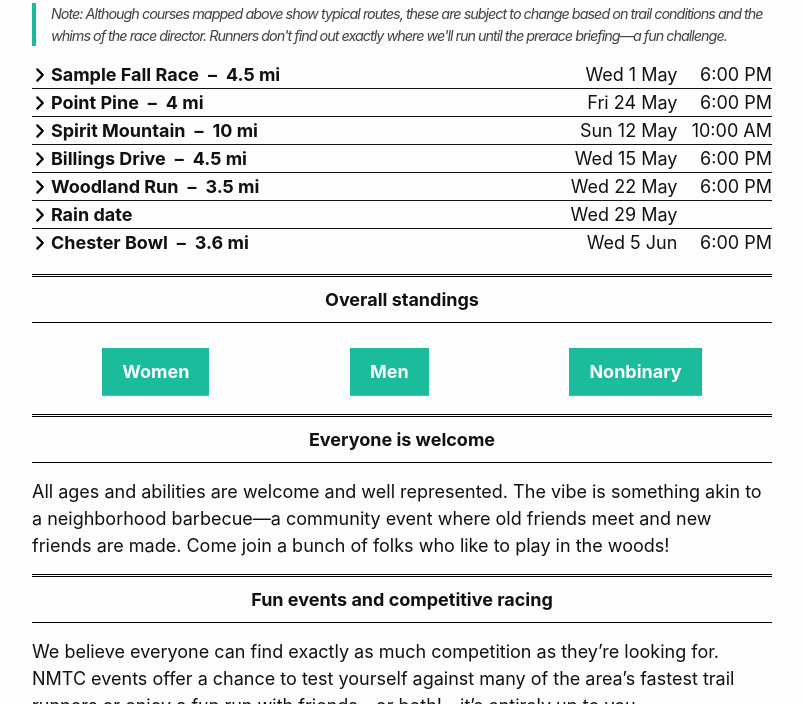
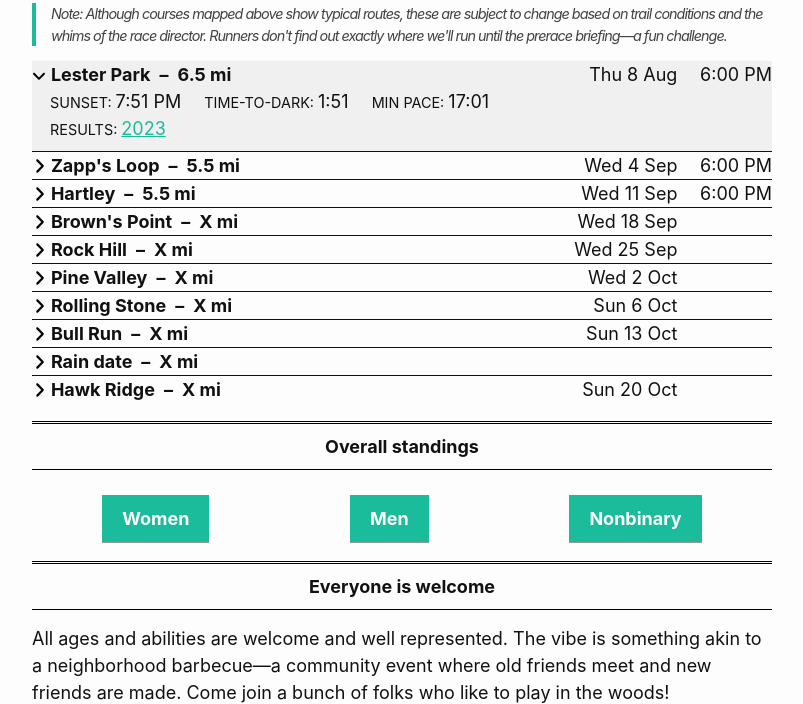
Before and after one commit to nmtc-run/nmtc-run.github.io, a Jekyll site: the page built from pages/series-fall.md, in a window 1280 px wide and 900 px high, scrolled down 1210 px, cut to the strip 196-900 px from the top of the window. Shown: the whole strip, without its empty margins (238-1041 px from the left). Built offline with Jekyll 4.4.1, drawn with Linux system fonts in a browser that asks for light colours.

Commit message:
data entry  fall series

```diff
--- a/_data/series-fall.yml
+++ b/_data/series-fall.yml
@@ -1,89 +1,134 @@
-- name: Sample Fall Race
-  date: 2024-05-01 # use format: YYYY-MM-DD
+- name: Lester Park
+  date: 2024-08-08 # use format: YYYY-MM-DD
   time: "6:00 PM"
-  dist: 4.5 mi
-  sunset: "8:20 PM"
-  time-to-dark: "2:20"
-  min-pace: "30:50"
-  start-address: 110 Moccasin Mike Rd, Superior, WI 54880
-  start-gps: 46.6727892, -92.0018801 # use decimal lat,long format: X.XXXXXXX, X,XXXXXXX
-  results-last-year: https://nmtc.run/wp-content/uploads/2023/05/2023-Bear-Creek-Trail-Run.pdf
+  dist: 6.5 mi
+  sunset: "7:51 PM"
+  time-to-dark: "1:51"
+  min-pace: "17:01"
+  start-address:
+  start-gps:  # use decimal lat,long format: X.XXXXXXX, X,XXXXXXX
+  results-last-year: https://nmtc.run/wp-content/uploads/2023/08/Lester.pdf
   results:
-  description: true
+  description:
 
-- name: Point Pine
-  date: 2024-05-24 # use format: YYYY-MM-DD
+- name: Zapp's Loop
+  date: 2024-09-04 # use format: YYYY-MM-DD
   time: "6:00 PM"
-  dist: 4 mi
-  sunset: "8:38 PM"
-  time-to-dark: "2:38"
-  min-pace: "37:30"
-  start-address: 5000 Minnesota Ave, Duluth, MN 55802
-  start-gps: 46.7270794, -92.0467458 # use decimal lat,long format: X.XXXXXXX, X,XXXXXXX
-  results-last-year: https://nmtc.run/wp-content/uploads/2023/05/Point-Pine.pdf
+  dist: 5.5 mi
+  sunset: "7:38 PM"
+  time-to-dark: "1:38"
+  min-pace: "17:31"
+  start-address:
+  start-gps:  # use decimal lat,long format: X.XXXXXXX, X,XXXXXXX
+  results-last-year: https://nmtc.run/wp-content/uploads/2023/08/Lester.pdf
   results:
+  description:
 
-- name: Spirit Mountain
-  date: 2024-05-12 # use format: YYYY-MM-DD
-  time: "10:00 AM"
-  dist: 10 mi
-  sunset:
-  time-to-dark:
-  min-pace:
-  start-address: 9525 W Skyline Pkwy, Duluth, MN 55810
-  start-gps: 46.722692, -92.217929 # use decimal lat,long format: X.XXXXXXX, X,XXXXXXX
-  results-last-year: https://nmtc.run/wp-content/uploads/2023/05/Spirit-Mountain.pdf
+- name: Hartley
+  date: 2024-09-11 # use format: YYYY-MM-DD
+  time: "6:00 PM"
+  dist: 5.5 mi
+  sunset: "7:24 PM"
+  time-to-dark: "1:24"
+  min-pace: "15:01"
+  start-address:
+  start-gps:  # use decimal lat,long format: X.XXXXXXX, X,XXXXXXX
+  results-last-year: https://nmtc.run/wp-content/uploads/2023/09/2023-Hartley.pdf
   results:
+  description:
 
-- name: Billings Drive
-  date: 2024-05-15 # use format: YYYY-MM-DD
-  time: "6:00 PM"
-  dist: 4.5 mi
-  sunset:
-  time-to-dark:
-  min-pace:
-  start-address: Billings Dr, Superior, WI 54880
-  start-gps: 46.691779, -92.144101 # use decimal lat,long format: X.XXXXXXX, X,XXXXXXX
-  results-last-year: https://nmtc.run/wp-content/uploads/2023/05/Billings-Drive.pdf
+- name: Brown's Point
+  date: 2024-09-18 # use format: YYYY-MM-DD
+  time: ""
+  dist: X mi
+  sunset: ""
+  time-to-dark: ""
+  min-pace: ""
+  start-address:
+  start-gps:  # use decimal lat,long format: X.XXXXXXX, X,XXXXXXX
+  results-last-year:
   results:
+  description:
 
-- name: Woodland Run
-  date: 2024-05-22 # use format: YYYY-MM-DD
-  time: "6:00 PM"
-  dist: 3.5 mi
-  sunset:
-  time-to-dark:
-  min-pace:
-  start-address: Billings Dr, Superior, WI 54880
-  start-gps: 46.844861, -92.054553 # use decimal lat,long format: X.XXXXXXX, X,XXXXXXX
-  results-last-year: https://nmtc.run/wp-content/uploads/2023/05/2023-Woodland-Run.pdf
+- name: Rock Hill
+  date: 2024-09-25 # use format: YYYY-MM-DD
+  time: ""
+  dist: X mi
+  sunset: ""
+  time-to-dark: ""
+  min-pace: ""
+  start-address:
+  start-gps:  # use decimal lat,long format: X.XXXXXXX, X,XXXXXXX
+  results-last-year:
   results:
+  description:
+
+- name: Pine Valley
+  date: 2024-10-02 # use format: YYYY-MM-DD
+  time: ""
+  dist: X mi
+  sunset: ""
+  time-to-dark: ""
+  min-pace: ""
+  start-address:
+  start-gps:  # use decimal lat,long format: X.XXXXXXX, X,XXXXXXX
+  results-last-year:
+  results:
+  description:
+
+- name: Rolling Stone
+  date: 2024-10-06 # use format: YYYY-MM-DD
+  time: ""
+  dist: X mi
+  sunset: ""
+  time-to-dark: ""
+  min-pace: ""
+  start-address:
+  start-gps:  # use decimal lat,long format: X.XXXXXXX, X,XXXXXXX
+  results-last-year:
+  results:
+  description:
+
+- name: Bull Run
+  date: 2024-10-13 # use format: YYYY-MM-DD
+  time: ""
+  dist: X mi
+  sunset: ""
+  time-to-dark: ""
+  min-pace: ""
+  start-address:
+  start-gps:  # use decimal lat,long format: X.XXXXXXX, X,XXXXXXX
+  results-last-year:
+  results:
+  description:
 
 - name: Rain date
-  date: 2024-05-29 # use format: YYYY-MM-DD
-  time:
-  dist:
-  sunset:
-  time-to-dark:
-  min-pace:
+  date:  # use format: YYYY-MM-DD
+  time: ""
+  dist: X mi
+  sunset: ""
+  time-to-dark: ""
+  min-pace: ""
   start-address:
-  start-gps: # use decimal lat,long format: X.XXXXXXX, X,XXXXXXX
+  start-gps:  # use decimal lat,long format: X.XXXXXXX, X,XXXXXXX
   results-last-year:
   results:
+  description: If a previous race is canceled, watch this space for updates.
 
-- name: Chester Bowl
-  date: 2024-06-05 # use format: YYYY-MM-DD
-  time: "6:00 PM"
-  dist: 3.6 mi
-  sunset:
-  time-to-dark:
-  min-pace:
-  start-address: 1801 E Skyline Pkwy, Duluth, MN 55812
-  start-gps: 46.813871, -92.098662 # use decimal lat,long format: X.XXXXXXX, X,XXXXXXX
-  results-last-year: https://nmtc.run/wp-content/uploads/2023/06/2023-Chester-Bowl.pdf
+- name: Hawk Ridge
+  date: 2024-10-20 # use format: YYYY-MM-DD
+  time: ""
+  dist: X mi
+  sunset: ""
+  time-to-dark: ""
+  min-pace: ""
+  start-address:
+  start-gps:  # use decimal lat,long format: X.XXXXXXX, X,XXXXXXX
+  results-last-year:
   results:
+  description:
 
-- description: Overall standings
-  overall-women:
-  overall-men:
-  overall-nonbinary:
+- metadata: Overall standings
+  women: https://nmtc.run/wp-content/uploads/2023/10/2023-NMTC-Fall-Trail-Series-Standings-Womens-Results-Hawk-Ridge.pdf
+  men: https://nmtc.run/wp-content/uploads/2023/10/2023-NMTC-Fall-Trail-Series-Standings-Mens-Results-Hawk-Ridge.pdf
+  nonbinary: https://nmtc.run/wp-content/uploads/2023/09/2023-NMTC-Fall-Trail-Series-Standings-Non-Binary-Results-Hartley.pdf
--- a/_layouts/series.html
+++ b/_layouts/series.html
@@ -52,7 +52,7 @@ layout: default
   Note: Although courses mapped above show typical routes, these are subject to change based on trail conditions and the whims of the race director. Runners don't find out exactly where we'll run until the prerace briefing—a fun challenge.
 </blockquote>
 
-{% assign first_event = site.data.series-spring | first %}
+{% assign first_event = series | first %}
 
 {% for event in series %}
   {% if event == first_event %}
@@ -60,6 +60,10 @@ layout: default
   {% else %}
     {% if event.results %}
       {% assign active-listener = event.name %}
+    {% else if event.metadata %}
+      {% assign results-women = event.women %}
+      {% assign results-men = event.men %}
+      {% assign results-nonbinary = event.nonbinary %}
     {% endif %}
   {% endif %}
 {% endfor %}
@@ -136,17 +140,16 @@ layout: default
 </div>
 
 <div class="container" style="display:flex;padding-bottom:1em;">
-  <a href="https://nmtc.run/wp-content/uploads/2023/06/2023-NMTC-Spring-Trail-Series-Standings-Womens-Results.pdf" style="margin: 0 auto;" target="blank">
+  <a href="{{ results-women }}" style="margin: 0 auto;" target="blank">
     <div class="button">Women</div>
   </a>
-  <a href="https://nmtc.run/wp-content/uploads/2023/06/2023-NMTC-Spring-Trail-Series-Standings-Mens-Results.pdf" style="margin: 0 auto;" target="blank">
+  <a href="{{ results-men }}" style="margin: 0 auto;" target="blank">
     <div class="button">Men</div>
   </a>
-  <a href="https://nmtc.run/wp-content/uploads/2023/05/2023-NMTC-Spring-Trail-Series-Standings-Non-Binary-Results-3.pdf" style="margin: 0 auto;" target="blank">
+  <a href="{{ results-nonbinary }}" style="margin: 0 auto;" target="blank">
     <div class="button">Nonbinary</div>
   </a>
 </div>
-
 
 <script type="text/javascript">
   // Define an async function to load the Google Maps JavaScript API
```
